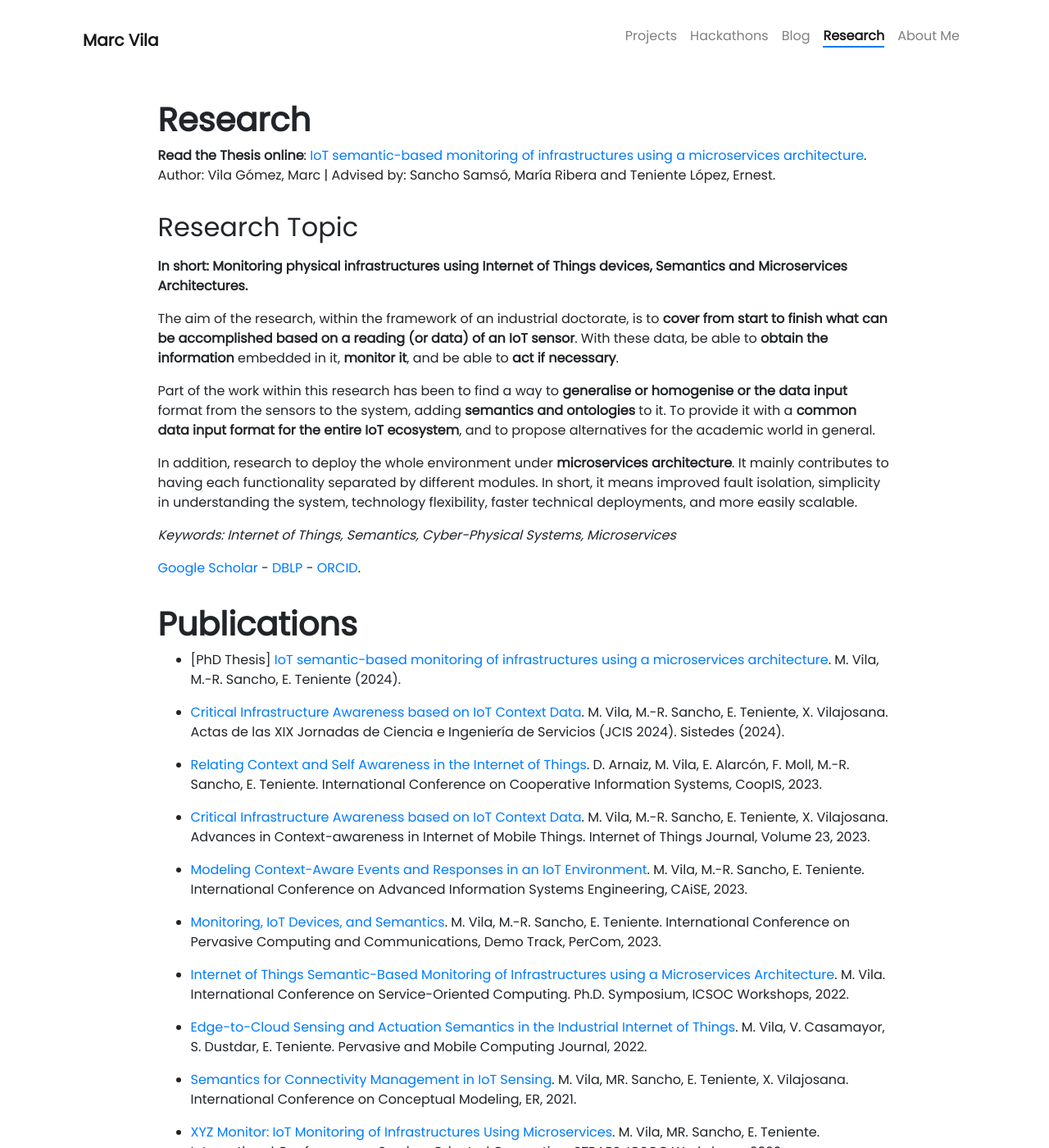
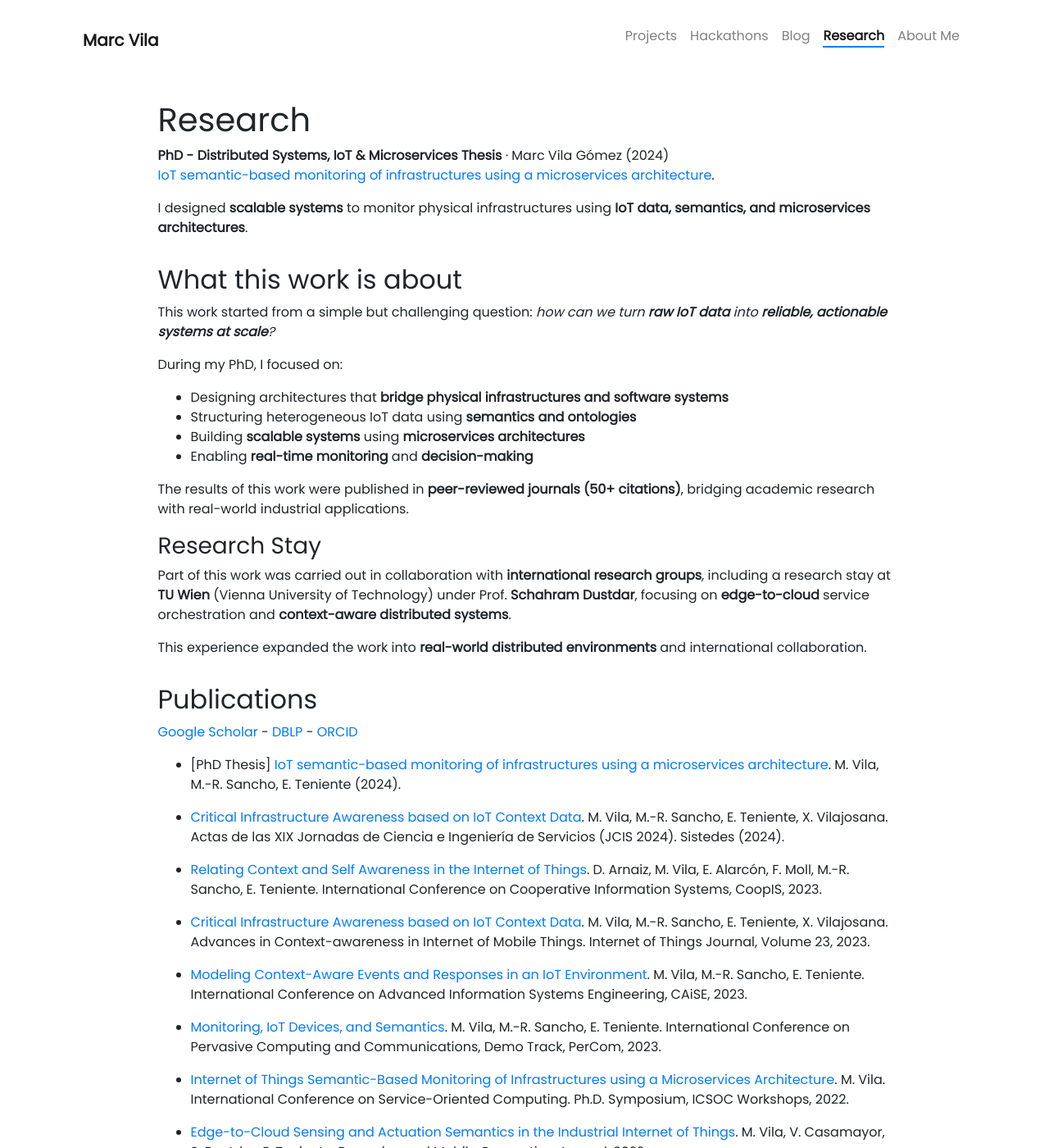
Before and after one commit to LaQuay/marcvila.me, a Jekyll site: the page built from pages/research.md, in a window 1280 px wide and 1400 px high. Shown: the whole window at 82% size. Built offline with Jekyll 4.4.1, drawn with Linux system fonts in a browser that asks for light colours; nearby versions of some CDN libraries.

Commit message:
update hero in about and research in general

```diff
--- a/pages/research.md
+++ b/pages/research.md
@@ -5,35 +5,36 @@ permalink: /research/
 weight: 4
 ---
 
-# **Research**
+# Research
 
-<b>Read the Thesis online</b>: [IoT semantic-based monitoring of infrastructures using a microservices architecture](https://www.tdx.cat/handle/10803/693060).
-Author: Vila Gómez, Marc | Advised by: Sancho Samsó, María Ribera and Teniente López, Ernest.
+**PhD - Distributed Systems, IoT & Microservices**
+**Thesis** · Marc Vila Gómez (2024)
+[IoT semantic-based monitoring of infrastructures using a microservices architecture](https://www.tdx.cat/handle/10803/693060).
 
-<h2 class="mb-3">Research Topic</h2>
+I designed **scalable systems** to monitor physical infrastructures using **IoT data, semantics, and microservices architectures**.
 
-<b>In short: Monitoring physical infrastructures using Internet of Things devices, Semantics and
-Microservices Architectures.</b>
+## What this work is about
 
-The aim of the research, within the framework of an industrial doctorate, is to <b>cover from start
-to finish what can be accomplished based on a reading (or data) of an IoT sensor</b>. With these data, be able
-to <b>obtain the information</b> embedded in it, <b>monitor it</b>, and be able to <b>act if necessary</b>.
+This work started from a simple but challenging question: _how can we turn **raw IoT data** into **reliable, actionable systems at scale**?_
 
-Part of the work within this research has been to find a way to <b>generalise or homogenise or the
-data input</b> format from the sensors to the system, adding <b>semantics and ontologies</b> to it.
-To provide it with a <b>common data input format for the entire IoT ecosystem</b>, and to propose
-alternatives for the academic world in general.
+During my PhD, I focused on:
 
-In addition, research to deploy the whole environment under <b>microservices architecture</b>. It
-mainly contributes to having each functionality separated by different modules. In short, it means
-improved fault isolation, simplicity in understanding the system, technology flexibility, faster
-technical deployments, and more easily scalable.
+- Designing architectures that **bridge physical infrastructures and software systems**
+- Structuring heterogeneous IoT data using **semantics and ontologies**
+- Building **scalable systems** using **microservices architectures**
+- Enabling **real-time monitoring** and **decision-making**
 
-<i>Keywords: Internet of Things, Semantics, Cyber-Physical Systems, Microservices</i>
+The results of this work were published in **peer-reviewed journals (50+ citations)**, bridging academic research with real-world industrial applications.
 
-[Google Scholar](https://scholar.google.com/citations?user=dJvoBz8AAAAJ) - [DBLP](https://dblp.org/pid/320/5048-1.html) - [ORCID](https://orcid.org/0000-0002-5621-6543).
+### Research Stay
 
-# **Publications**
+Part of this work was carried out in collaboration with **international research groups**, including a research stay at **TU Wien** (Vienna University of Technology) under Prof. **Schahram Dustdar**, focusing on **edge-to-cloud** service orchestration and **context-aware distributed systems**.
+
+This experience expanded the work into **real-world distributed environments** and international collaboration.
+
+## Publications
+
+[Google Scholar](https://scholar.google.com/citations?user=dJvoBz8AAAAJ) - [DBLP](https://dblp.org/pid/320/5048-1.html) - [ORCID](https://orcid.org/0000-0002-5621-6543)
 
 - [PhD Thesis] [IoT semantic-based monitoring of infrastructures using a microservices architecture](https://www.tdx.cat/handle/10803/693060). M. Vila, M.-R. Sancho, E. Teniente (2024).
 
```
Also changed, not shown: pages/about.md (+7 -5 lines).
